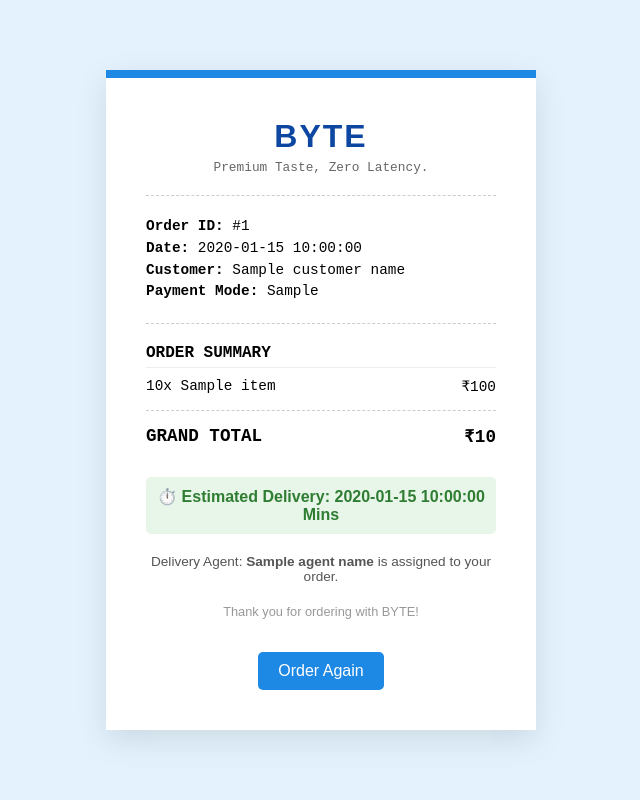
After one commit to mahreenzuraiq/byte, a Flask app: template templates/bill.html in a window 1280 px wide. The commit adds this page. Shown: the whole page, without its empty margins (319-959 px from the left). Run offline with Flask 3, Linux system fonts and the light colour scheme; the template is opened without the code that fills it: most values are stand-ins (such as "Sample title", 1, 10 or a date in 2020); some libraries are stand-ins or nearby versions.

Commit message:
Added user profile, interactive cart items, and dynamic receipt generator

```diff
--- a/app.py
+++ b/app.py
@@ -2,17 +2,19 @@ from flask import Flask, render_template, request, session, redirect, url_for, s
 import psycopg2
 import random
 import json
+from datetime import datetime
 
 app = Flask(__name__)
 app.secret_key = "byte_official_secret"
 
+# --- BULLETPROOF DATABASE CONNECTION ---
 def get_db_connection():
     return psycopg2.connect(
         database="postgres",
-        user="postgres",
+        user="postgres.juypzygnvagvpfqwqpmd",              # Project ID included
         password="dbmsbyte123",
-        host="db.juypzygnvagvpfqwqpmd.supabase.co",
-        port="5432",
+        host="aws-1-ap-northeast-2.pooler.supabase.com",   # IPv4 Pooler URL
+        port="6543",                                       # Pooler Port
         sslmode="require"
     )
 
@@ -67,6 +69,28 @@ def signup():
     conn.close()
     return redirect(url_for('menu'))
 
+# --- USER PROFILE ROUTE ---
+@app.route('/profile')
+def profile():
+    if 'customer_id' not in session:
+        return redirect(url_for('home'))
+
+    conn = get_db_connection()
+    cur = conn.cursor()
+    cur.execute("SELECT customer_name, phone_number, street, city FROM customer WHERE customer_id = %s", (session['customer_id'],))
+    cust_info = cur.fetchone()
+    cur.close()
+    conn.close()
+
+    customer = {
+        "name": cust_info[0],
+        "phone": cust_info[1],
+        "street": cust_info[2] if cust_info[2] else "Not provided yet",
+        "city": cust_info[3] if cust_info[3] else "Not provided yet"
+    }
+
+    return render_template('profile.html', customer=customer)
+
 @app.route('/menu')
 def menu():
     if 'customer_id' not in session:
@@ -88,7 +112,6 @@ def review():
     total = request.form.get('total_amount')
     cart_items = json.loads(cart_data_raw)
 
-    # Fetch current customer details to display on the review page
     conn = get_db_connection()
     cur = conn.cursor()
     cur.execute("SELECT customer_name, phone_number, street, city FROM customer WHERE customer_id = %s", (session['customer_id'],))
@@ -110,11 +133,9 @@ def payment():
     cart_data = request.form.get('cart_data')
     total = request.form.get('total_amount')
 
-    # Grab the updated address from the Review page
     street = request.form.get('street')
     city = request.form.get('city')
 
-    # Update the database with the delivery address before moving to payment
     if street and city:
         conn = get_db_connection()
         cur = conn.cursor()
@@ -125,6 +146,7 @@ def payment():
 
     return render_template('payment.html', cart_data=cart_data, total=total)
 
+# --- PROCESS PAYMENT & GENERATE RECEIPT ---
 @app.route('/process_payment', methods=['POST'])
 def process_payment():
     cart_data = json.loads(request.form.get('cart_data'))
@@ -136,16 +158,21 @@ def process_payment():
     cur = conn.cursor()
 
     try:
-        cur.execute("SELECT agent_id FROM delivery_agent")
-        agent_ids = [row[0] for row in cur.fetchall()]
-        assigned_agent = random.choice(agent_ids)
+        # 1. Assign a random delivery agent
+        cur.execute("SELECT agent_id, agent_name FROM delivery_agent")
+        agents = cur.fetchall()
+        assigned_agent = random.choice(agents)
+        agent_id = assigned_agent[0]
+        agent_name = assigned_agent[1]
 
+        # 2. Create the Order
         cur.execute("""
             INSERT INTO orders (customer_id, agent_id, payment_mode, total_amount)
             VALUES (%s, %s, %s, %s) RETURNING order_id
-        """, (cust_id, assigned_agent, pay_mode, total))
+        """, (cust_id, agent_id, pay_mode, total))
         new_order_id = cur.fetchone()[0]
 
+        # 3. Add Items to Order
         for item in cart_data:
             cur.execute("""
                 INSERT INTO order_items (order_id, item_id, quantity, unit_price)
@@ -154,14 +181,20 @@ def process_payment():
 
         conn.commit()
 
-        return f"""
-            <div style="text-align:center; padding:100px; font-family:sans-serif; background:#e3f2fd; height:100vh;">
-                <h1 style="color:#1565c0;">Payment Confirmed!</h1>
-                <p style="font-size:2rem;">Your Order Number: <strong>#{new_order_id}</strong></p>
-                <p>Delivery Agent ID: {assigned_agent} | Paid via: {pay_mode}</p>
-                <a href="/" style="text-decoration:none; color:white; background:#1e88e5; padding:10px 20px; border-radius:5px; margin-top: 20px; display: inline-block;">Back to Home</a>
-            </div>
-        """
+        # 4. Generate ETA and Date for the Receipt
+        delivery_time = random.randint(20, 45)
+        current_date = datetime.now().strftime("%d %b %Y, %I:%M %p")
+
+        # 5. Render the final bill
+        return render_template('bill.html',
+                               order_id=new_order_id,
+                               agent_name=agent_name,
+                               pay_mode=pay_mode,
+                               total=total,
+                               cart_data=cart_data,
+                               delivery_time=delivery_time,
+                               date=current_date,
+                               customer_name=session.get('customer_name'))
     except Exception as e:
         conn.rollback()
         return f"An error occurred: {str(e)}"
--- /dev/null
+++ b/templates/bill.html
@@ -0,0 +1,57 @@
+<!DOCTYPE html>
+<html>
+<head>
+    <title>BYTE | Official Receipt</title>
+    <style>
+        body { font-family: 'Courier New', Courier, monospace; background: #e3f2fd; display: flex; justify-content: center; align-items: center; min-height: 100vh; margin: 0; }
+        .receipt { background: white; padding: 40px; width: 350px; box-shadow: 0 10px 30px rgba(0,0,0,0.1); border-top: 8px solid #1e88e5; }
+        .header { text-align: center; margin-bottom: 20px; border-bottom: 1px dashed #ccc; padding-bottom: 20px; }
+        .header h1 { margin: 0; color: #0d47a1; font-family: sans-serif; font-weight: 900; letter-spacing: 2px;}
+        .details { font-size: 0.9rem; margin-bottom: 20px; line-height: 1.5; border-bottom: 1px dashed #ccc; padding-bottom: 20px; }
+        .item-row { display: flex; justify-content: space-between; margin: 5px 0; font-size: 0.9rem; }
+        .total-row { display: flex; justify-content: space-between; font-weight: bold; font-size: 1.1rem; margin-top: 15px; border-top: 1px dashed #ccc; padding-top: 15px; }
+        .footer { text-align: center; margin-top: 30px; font-family: sans-serif; }
+        .delivery-box { background: #e8f5e9; color: #2e7d32; padding: 10px; border-radius: 5px; font-weight: bold; margin-bottom: 20px;}
+        .home-btn { background: #1e88e5; color: white; padding: 10px 20px; text-decoration: none; border-radius: 5px; display: inline-block; margin-top: 20px; }
+    </style>
+</head>
+<body>
+    <div class="receipt">
+        <div class="header">
+            <h1>BYTE</h1>
+            <p style="margin: 5px 0 0 0; font-size: 0.8rem; color: #666;">Premium Taste, Zero Latency.</p>
+        </div>
+
+        <div class="details">
+            <div><strong>Order ID:</strong> #{{ order_id }}</div>
+            <div><strong>Date:</strong> {{ date }}</div>
+            <div><strong>Customer:</strong> {{ customer_name }}</div>
+            <div><strong>Payment Mode:</strong> {{ pay_mode }}</div>
+        </div>
+
+        <div style="margin-bottom: 20px;">
+            <div style="font-weight: bold; margin-bottom: 10px; border-bottom: 1px solid #eee; padding-bottom: 5px;">ORDER SUMMARY</div>
+            {% for item in cart_data %}
+            <div class="item-row">
+                <span>{{ item.quantity }}x {{ item.name }}</span>
+                <span>₹{{ item.price * item.quantity }}</span>
+            </div>
+            {% endfor %}
+
+            <div class="total-row">
+                <span>GRAND TOTAL</span>
+                <span>₹{{ total }}</span>
+            </div>
+        </div>
+
+        <div class="footer">
+            <div class="delivery-box">
+                ⏱️ Estimated Delivery: {{ delivery_time }} Mins
+            </div>
+            <p style="font-size: 0.85rem; color: #555;">Delivery Agent: <strong>{{ agent_name }}</strong> is assigned to your order.</p>
+            <p style="font-size: 0.8rem; color: #999; margin-top: 20px;">Thank you for ordering with BYTE!</p>
+            <a href="/" class="home-btn">Order Again</a>
+        </div>
+    </div>
+</body>
+</html>
```
Also changed, not shown: templates/menu.html (+54 -8 lines), templates/profile.html (added, +30 -0 lines), 1 other file.
